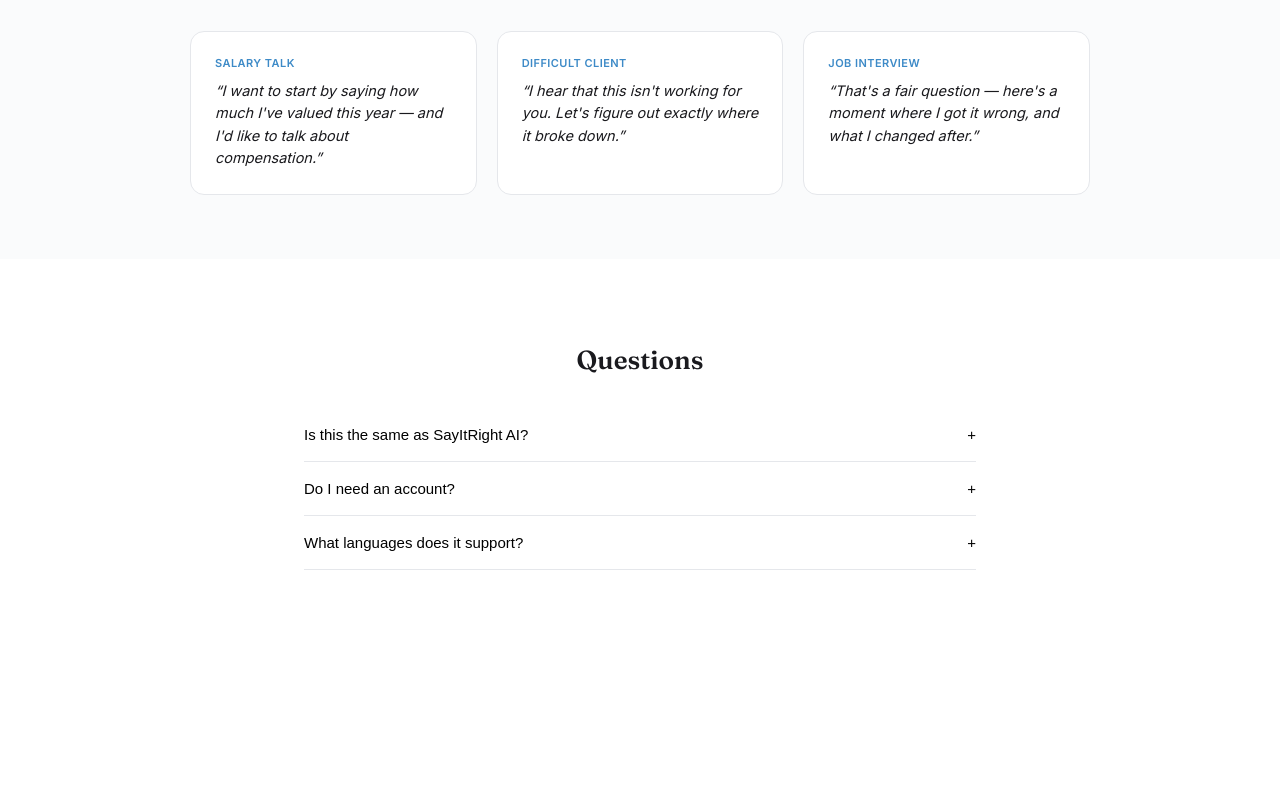
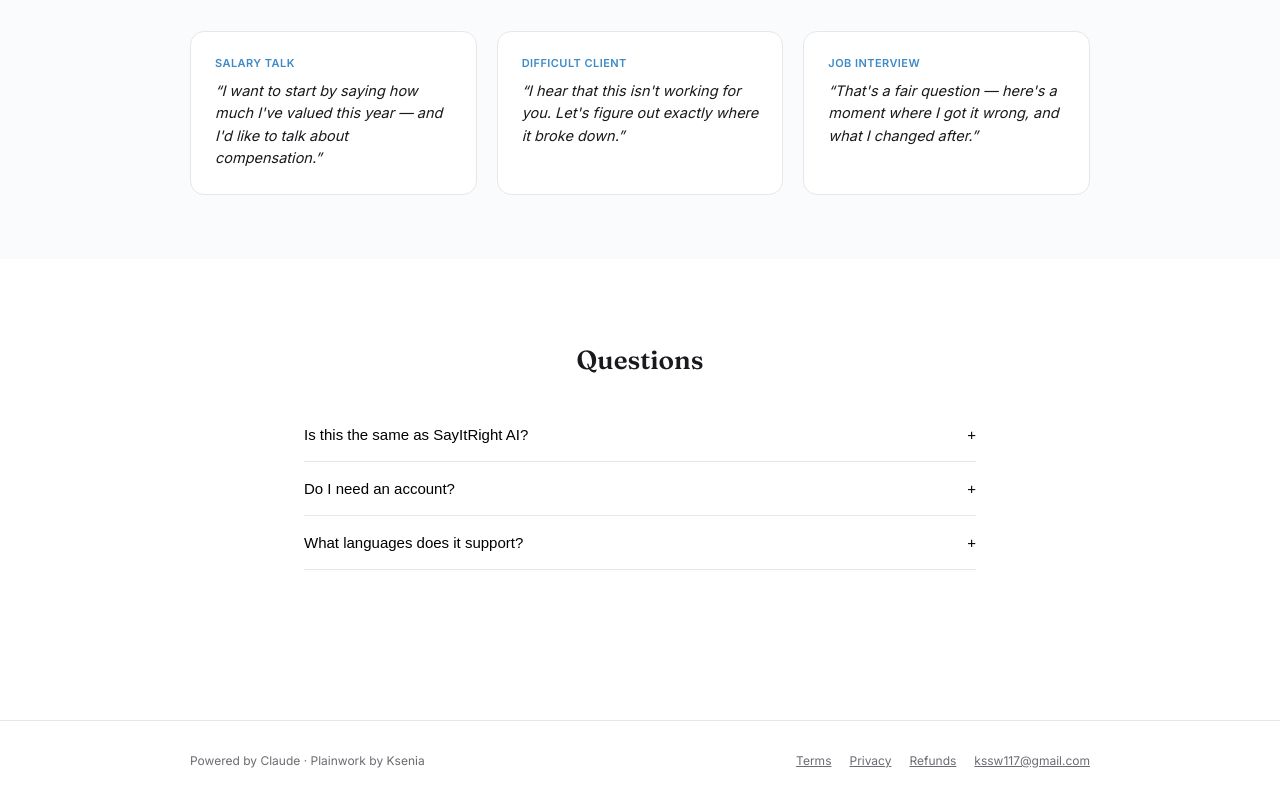
Before and after one commit to kssw117-sudo/Speak-with-confidence-AI, a React (Vite) app: page / in a window 1280 px wide. Shown: the part 1196-1996 px from the top of the page. Before the commit the page ends 1856 px from the top, so only its background shows below. Built offline with nearby package versions, Linux system fonts and the light colour scheme.

Commit message:
Update App.jsx

```diff
--- a/src/App.jsx
+++ b/src/App.jsx
@@ -490,6 +490,19 @@ export default function App() {
           )}
         </div>
       )}
+
+      {/* ---------- FOOTER ---------- */}
+      <footer style={{ borderTop: `1px solid ${LINE}`, padding: '32px 24px', marginTop: 60 }}>
+        <div style={{ maxWidth: 900, margin: '0 auto', display: 'flex', justifyContent: 'space-between', alignItems: 'center', flexWrap: 'wrap', gap: 16 }}>
+          <span style={{ fontSize: 12, color: INK_SOFT }}>Powered by Claude &middot; Plainwork by Ksenia</span>
+          <div style={{ display: 'flex', gap: 18 }}>
+            <a href="/terms.html" style={{ fontSize: 12, color: INK_SOFT }}>Terms</a>
+            <a href="/privacy.html" style={{ fontSize: 12, color: INK_SOFT }}>Privacy</a>
+            <a href="/refund.html" style={{ fontSize: 12, color: INK_SOFT }}>Refunds</a>
+            <a href="mailto:kssw117@gmail.com" style={{ fontSize: 12, color: INK_SOFT }}>kssw117@gmail.com</a>
+          </div>
+        </div>
+      </footer>
     </div>
   );
 }
```
